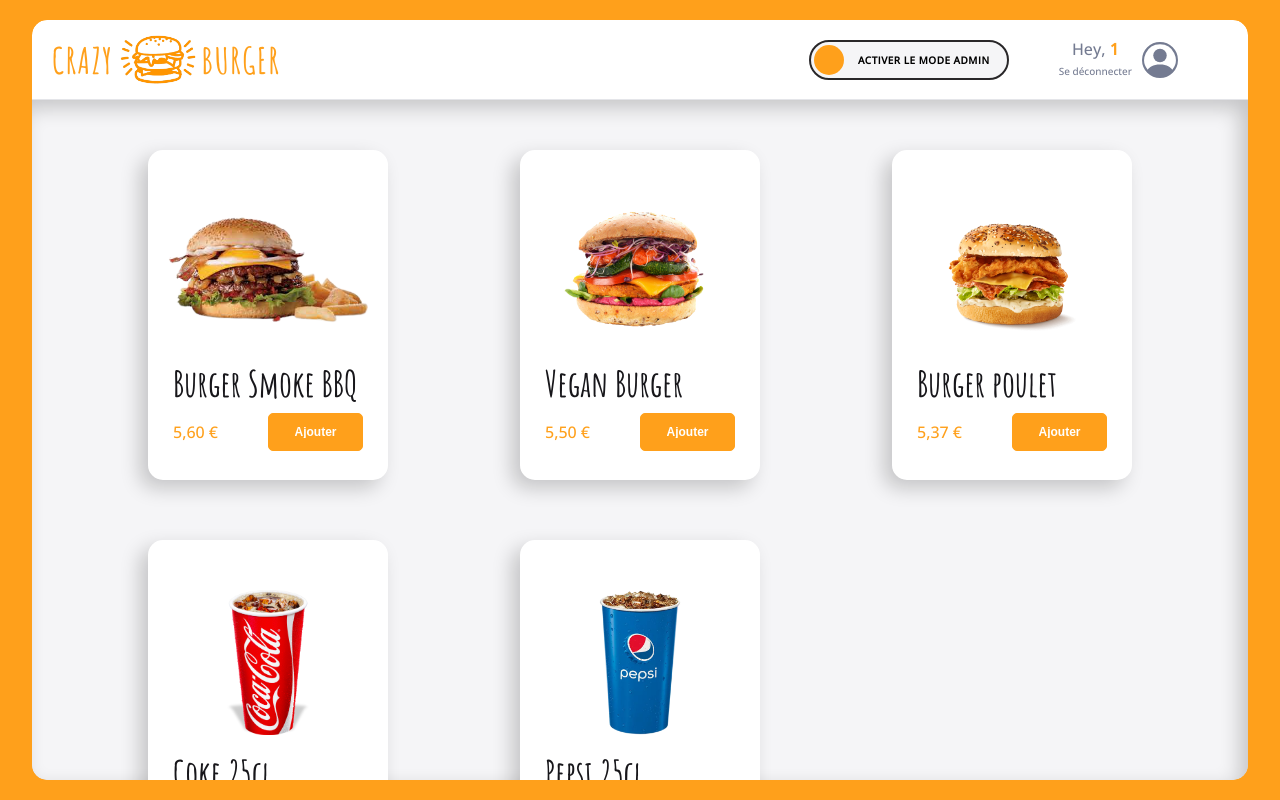
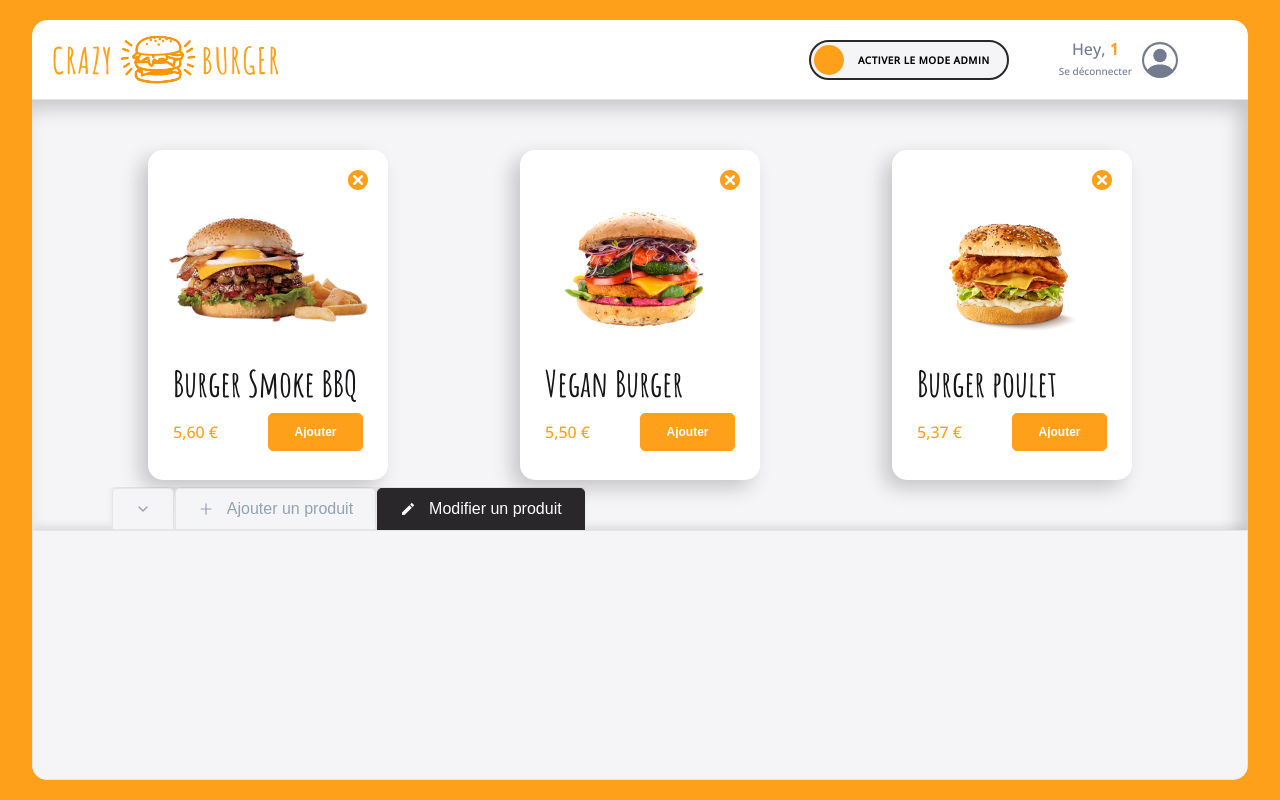
Before and after one commit to Samy572/burger-shop, a React (Vite) app: page /order/1 in a window 1280 px wide. Built offline with nearby package versions, Linux system fonts and the light colour scheme.

Commit message:
💄 F09 : ADMIN > EditForm > Add HintMessage

```diff
--- a/src/components/pages/order/Main/Admin/addForm/EditForm.jsx
+++ b/src/components/pages/order/Main/Admin/addForm/EditForm.jsx
@@ -1,5 +1,9 @@
+import HintMessage from './HintMessage';
+
 export default function EditForm() {
-  return (
-    <div>EditForm</div>
-  )
+	return (
+		<div>
+			<HintMessage />
+		</div>
+	);
 }
--- /dev/null
+++ b/src/components/pages/order/Main/Admin/addForm/HintMessage.jsx
@@ -0,0 +1,26 @@
+import styled from 'styled-components';
+import { theme } from '../../../../../../theme';
+import { HiCursorClick } from 'react-icons/hi';
+export default function HintMessage() {
+	return (
+		<HintMessageStyled>
+			<span>Cliquer sur un produit pour le modifier</span>
+			<HiCursorClick />
+		</HintMessageStyled>
+	);
+}
+
+const HintMessageStyled = styled.div`
+	display: flex;
+	align-items: center;
+	font-size: ${theme.fonts.size.P3};
+	font-family: ${theme.fonts.family.stylish};
+	color: ${theme.colors.greyBlue};
+
+	position: relative;
+	top: 50px;
+
+	span {
+		margin-right: 10px;
+	}
+`;
--- a/src/components/pages/order/OrderPage.jsx
+++ b/src/components/pages/order/OrderPage.jsx
@@ -7,7 +7,7 @@
 import { fakeMenu } from '../../../data/fakeMenu';
 
 const OrderPage = () => {
-	const [isModeAdmin, setisModeAdmin] = useState(false);
+	const [isModeAdmin, setisModeAdmin] = useState(true);
 	const [isCollapsed, setisCollapsed] = useState(false);
 	const [menu, setMenu] = useState(fakeMenu.MEDIUM);
 	const EMPTY_PRODUCT = {
@@ -18,7 +18,7 @@
 	};
 	const [newProduct, setNewProduct] = useState(EMPTY_PRODUCT);
 
-	const [currentTabSelected, setcurrentTabSelected] = useState('add');
+	const [currentTabSelected, setcurrentTabSelected] = useState('edit');
 
 	const handleAdd = (newProduct) => {
 		const menuCopy = [...menu];
--- a/src/theme/index.js
+++ b/src/theme/index.js
@@ -50,6 +50,9 @@
 		bold: 700,
 		heavy: 800,
 	},
+	family: {
+		stylish: `'Amatic SC', cursive`
+	}
 };
 const gridUnit = 8;
 const borderRadius = {
```
